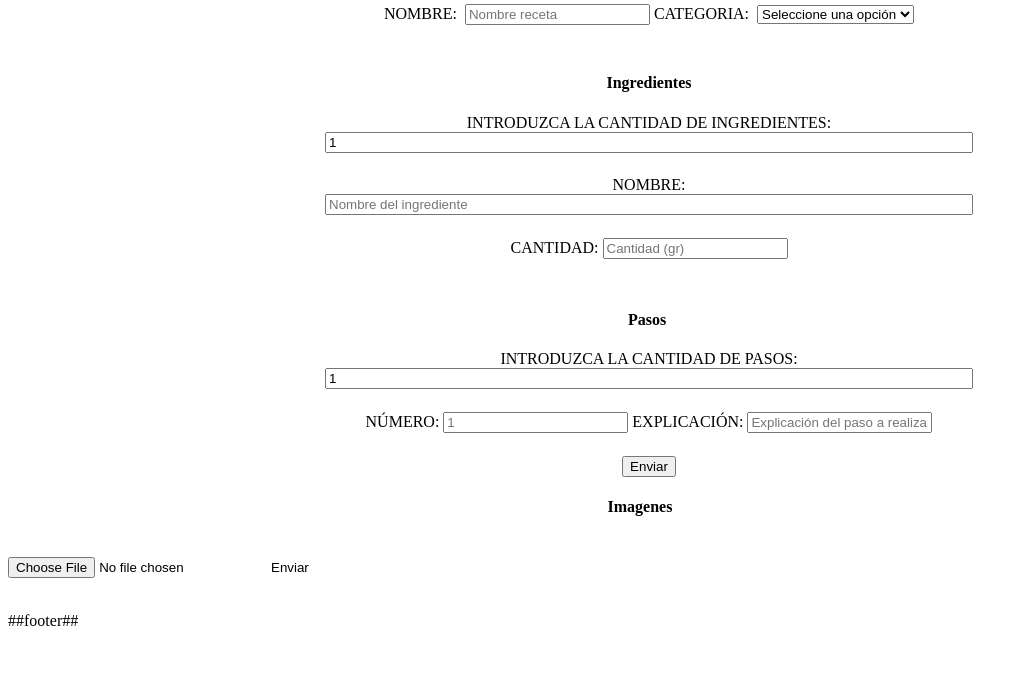
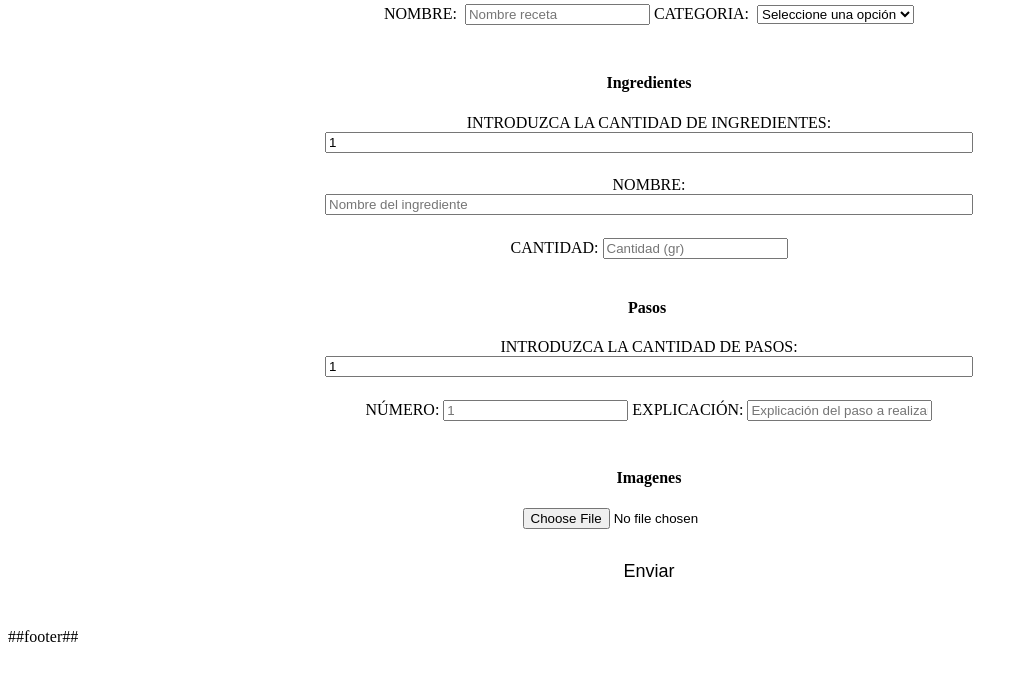
Before and after one commit to vlad-b-dev/ProyectoIngWeb, a PHP site: page /plantillaFormularioReceta.html in a window 1280 px wide. Shown: the part 111-800 px from the top of the page, without its empty margins (0-1028 px from the left). Run offline with PHP 8.4, Linux system fonts and the light colour scheme.

Commit message:
[] - Corregidos errores formulario receta

```diff
--- a/assets/js/formulario.js
+++ b/assets/js/formulario.js
@@ -57,6 +57,7 @@ function añadirCantidad(numero){
 
 function añadirPaso(numero){
     var div = document.getElementById("pasos");
+    console.log(document.getElementById("numPaso" + numero));
     if(document.getElementById("numPaso" + numero) == null || numero == 0){
         var label = document.createElement("label");
         label.innerHTML = "NÚMERO:";
@@ -64,7 +65,7 @@ function añadirPaso(numero){
         label.setAttribute("class", "d-inline-block");
         label.setAttribute("style", "margin-bottom: 0px; margin-top:10px;");
         label.setAttribute("id", "labelPaso"+numero);
-
+console.log(label);
         var input = document.createElement("input");
         input.setAttribute("id", "numPaso"+numero);
         input.setAttribute("placeholder", "1");
@@ -72,6 +73,8 @@ function añadirPaso(numero){
         input.setAttribute("type", "number");
         input.setAttribute("style", "width: 648px;margin-bottom: 23px;");
         input.setAttribute("name", "numPaso"+numero);
+console.log(input);
+
         div.appendChild(label);
         div.appendChild(input);
         añadirExplicacion(numero);
--- a/index.php
+++ b/index.php
@@ -100,7 +100,7 @@
                     vmostrarPerfilUsuario($header, mobtenerInfoUsuario(), mobtenerRecetasUsuario());
                     break;
                 case 2:
-                    //vmostrarFormularioReceta($header, mobtenerCategorias());
+                    vmostrarFormularioReceta($header, mobtenerCategorias());
                     break;
                 case 3:
                     minsertarReceta();
--- a/plantillaFormularioReceta.html
+++ b/plantillaFormularioReceta.html
@@ -1,7 +1,7 @@
 ##header##
 <body>
     <h2 class="text-center" style="font-family: ABeeZee, sans-serif;color: var(--yellow);border-width: 3px;border-style: solid;margin: 25px;">&nbsp; Añadir nueva receta</h2>
-    <form class="text-left" style="width: 650px;text-align: center;border-style: none;margin-left: 25%;" method="post" action="index.php?accion=perfil&id=3">
+    <form class="text-left" style="width: 650px;text-align: center;border-style: none;margin-left: 25%;" method="post" action="index.php?accion=perfil&id=3" enctype="multipart/form-data">
         <label for="nomReceta" class="text-dark d-block" style="line-height: 29px;margin-bottom: 0px;">NOMBRE:&nbsp;</label>
         <input id="nomReceta" name="nombreReceta" class="border rounded-pill border-warning form-control d-inline-block" type="text" style="filter: blur(0px);" placeholder="Nombre receta">
         <label for="categoria" class="d-block" style="margin: 0px;margin-top: 15px;">CATEGORIA:&nbsp;</label>
@@ -21,28 +21,24 @@
             <input id="cantIngrediente1" name="cantidad1" class="border rounded-pill border-warning form-control" type="text" placeholder="Cantidad (gr)" style="margin-bottom: 15px;">
         </div>
         <!--<button id="insertIngrediente" class="btn btn-primary" type="button" style="background: rgb(70,232,76);border-style: none;color: rgb(0,0,0);border-radius: 33px;" onClick="añadirIngrediente()">Añadir ingrediente</button>-->
-        <h4 style="text-align: center;margin-top: 37px;">Pasos&nbsp;</h4>
+        <h4 style="text-align: center;margin-top: 25px;">Pasos&nbsp;</h4>
         <div id="pasos">
             <label for="numPasos" name="numPasos" class="d-inline-block" style="margin-bottom: 0px;">INTRODUZCA LA CANTIDAD DE PASOS:</label>
             <input id="numPasos" name="numPasos" class="border rounded-pill border-warning form-control" type="number" value="1" onchange="añadirPaso(this.value)" style="width: 648px;margin-bottom: 23px;" placeholder="Número de pasos">
             <label for="numPaso1" id="labelPaso1" class="d-block" style="margin-bottom: 0px;">NÚMERO:</label>
-            <input id="numPaso1" name="numPaso1" onchange="añadirPaso(this.value)" class="border rounded-pill border-warning form-control" type="number" min="1" placeholder="1" style="margin-bottom: 23px;">
+            <input id="numPaso1" name="numPaso1" class="border rounded-pill border-warning form-control" type="number" min="1" placeholder="1" style="margin-bottom: 23px;">
             <label for="explicacion1" id="labelExplicacion1" class="d-block" style="margin-bottom: 0px;">EXPLICACIÓN:</label>
             <input id="explicacion1" name="explicacion1" class="border rounded-pill border-warning form-control" type="text" placeholder="Explicación del paso a realizar">
         </div>
         <!--<button class="btn btn-primary d-block" type="button" style="background: rgb(70,232,76);border-style: none;color: rgb(0,0,0);border-radius: 20px;margin-top: 14px;margin-bottom: 24px;" onClick="añadirPaso()">Añadir paso</button>-->
-        <input type="submit" value="Enviar">
-    </form>
-    <form method="post" action="" enctype="multipart/form-data">
-        <h4 style="text-align: center;">Imagenes</h4>
-        <input class="border-warning form-control-file" style="margin_bottom: 30px;" type="file">
-        <button class="btn btn-primary float-right" type="submit" style="border-style: none;color: rgb(0,0,0);background: var(--yellow);border-radius: 25px;margin-top: 22px;margin-bottom: 20px;">Enviar</button>
+        <div id="imagenes">
+            <h4 style="text-align: center; margin-top: 25px;">Imagenes</h4>
+            <input class="border-warning form-control-file" style="margin_bottom: 30px;" type="file">
+        </div>
+        <input type="submit" style="padding:10px;border-style: none;color: rgb(0,0,0);background: var(--yellow);border-radius: 25px;margin-top: 22px;margin-bottom: 20px;font-size: 18px;" type="submit" value="Enviar">
     </form>
     <script src="assets/js/jquery.min.js"></script>
     <script src="assets/bootstrap/js/bootstrap.min.js"></script>
     <script src="assets/js/formulario.js"></script>
-<script>function kk(val){
-    alert(val);
-}</script>
 </body>
 ##footer##
```
Also changed, not shown: vista.php (+23 -0 lines).
